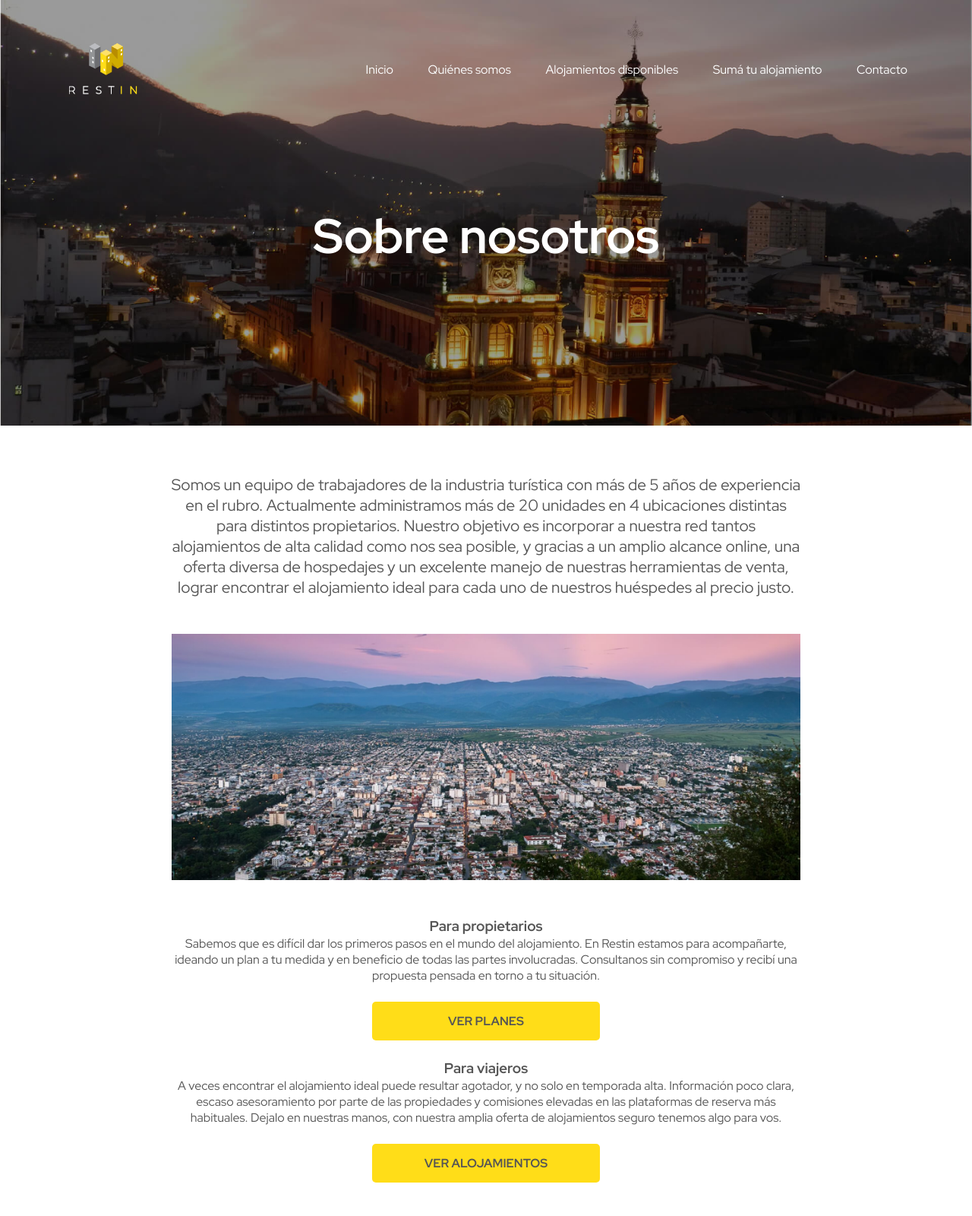
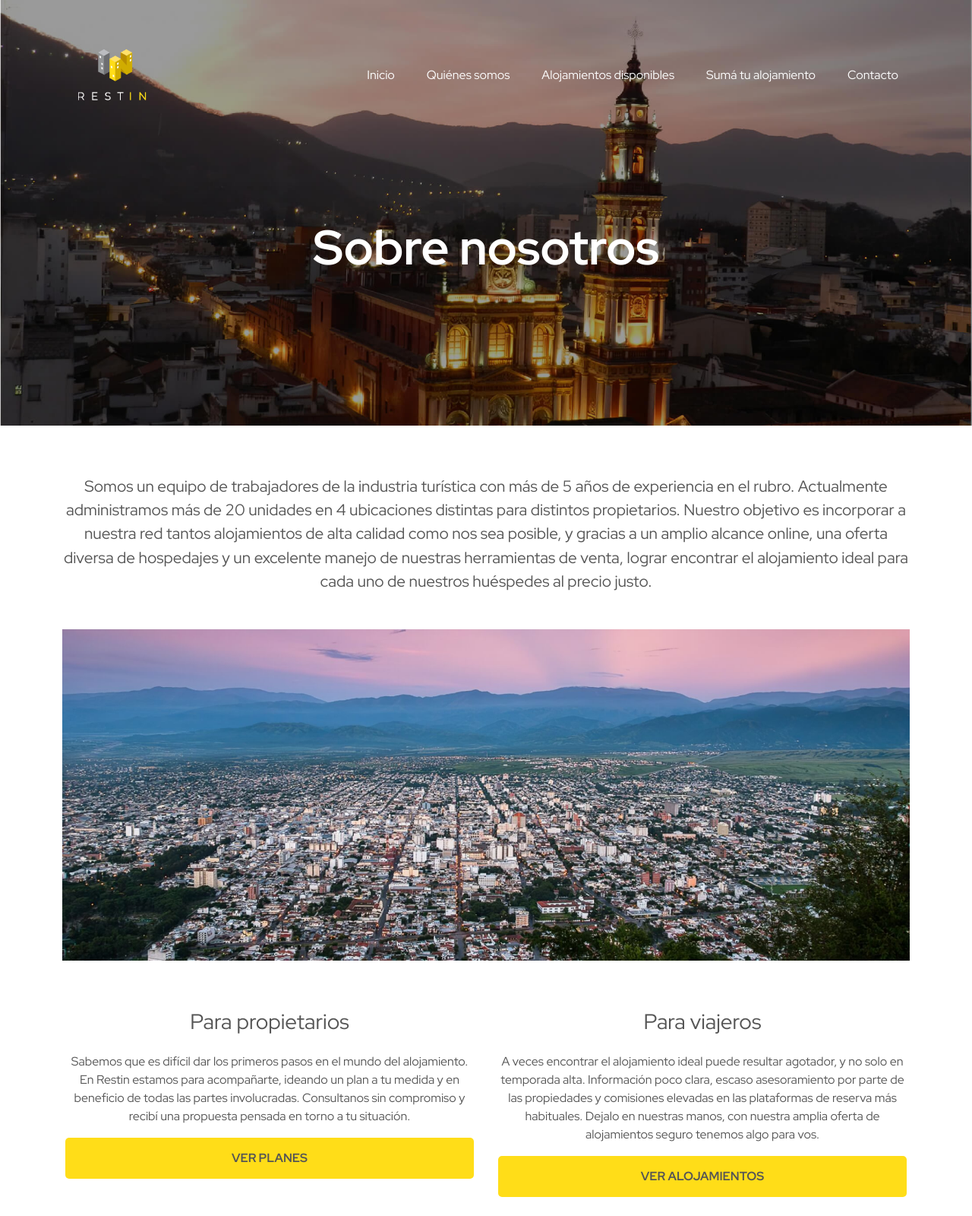
Before and after one commit to hernands/restin-alojamientos, a plain HTML site: page pages/quienes-somos.html in a window 1280 px wide. Shown: the top 1600 px of the page at 76% size. Drawn offline with nearby package versions, Linux system fonts and the light colour scheme.

Commit message:
agregando Bootstrap a pagina quienes somos

```diff
--- a/pages/quienes-somos.html
+++ b/pages/quienes-somos.html
@@ -12,30 +12,38 @@
     <link rel="preconnect" href="https://fonts.gstatic.com" crossorigin>
     <link href="https://fonts.googleapis.com/css2?family=Red+Hat+Display:wght@300;400;700&display=swap" rel="stylesheet">
     <!-- Fin Google fonts -->
+    <!-- Bootstrap -->
+    <link href="https://cdn.jsdelivr.net/npm/bootstrap@5.1.3/dist/css/bootstrap.min.css" rel="stylesheet" integrity="sha384-1BmE4kWBq78iYhFldvKuhfTAU6auU8tT94WrHftjDbrCEXSU1oBoqyl2QvZ6jIW3" crossorigin="anonymous">
+    <!-- Hoja de estilos propia -->
     <link rel="stylesheet" href="../css/styles.css">
     <title>Restin Salta - Quiénes somos</title>
 </head>
 <body>
     <!-- Header -->
     <header class="headerPaginas">
-        <div class="flexHeader">
+        <!-- Bootstrap Navbar -->
+        <nav class="navbar navbar-expand-lg navbar-dark">
+            <div class="container-fluid">
+                <div class="logoContainer">
                     <!-- Logo -->
-            <div class="logoContainer">
-                <a href="../index.html"><img src="../img/restin-logo-blanco.png" class="logo" alt="Logo"></a>
+                    <a href="./index.html"><img src="../img/restin-logo-blanco.png" class="logo" alt="Logo"></a>
                 </div>
-            <div>
-                <!-- Menú -->
-                <nav class="menu">
-                    <ul>
+                <button class="navbar-toggler" type="button" data-bs-toggle="collapse" data-bs-target="#navbarNavDropdown" aria-controls="navbarNavDropdown" aria-expanded="false" aria-label="Toggle navigation">
+                    <span class="navbar-toggler-icon"></span>
+                </button>
+                <div class="collapse navbar-collapse" id="navbarNavDropdown">
+                    <ul class="navbar-nav ms-auto menu">
+
                         <li><a href="../index.html">Inicio</a></li>
                         <li><a href="./quienes-somos.html">Quiénes somos</a></li>
                         <li><a href="./alojamientos.html">Alojamientos disponibles</a></li>
                         <li><a href="./publicar-propiedad.html">Sumá tu alojamiento</a></li>
                         <li><a href="./contacto.html">Contacto</a></li>
+
                     </ul>
-                </nav>
                 </div>
             </div>
+        </nav>
 
         <div class="containerH1">
             <h1>Sobre nosotros</h1>
@@ -44,20 +52,29 @@
 
     <main>
         <section class="section">
-            <div id="contenedorQuienesSomos">
+            <div class="container">
                 <p id="parrafoQuienesSomos">
                     Somos un equipo de trabajadores de la industria turística con más de 5 años de experiencia en el rubro. Actualmente administramos más de 20 unidades en 4 ubicaciones distintas para distintos propietarios. Nuestro objetivo es incorporar a nuestra red tantos alojamientos de alta calidad como nos sea posible, y gracias a un amplio alcance online, una oferta diversa de hospedajes y un excelente manejo de nuestras herramientas de venta, lograr encontrar el alojamiento ideal para cada uno de nuestros huéspedes al precio justo.
                 </p>
                 <img id="saltaPanoramica" src="../img/salta-background1-comprimido.jpg" alt="ciudad de salta">
-                <div>
+
+            </div>
+            <div class="container">
+                <div class="row text-center">
+                    <div class="col-12 col-lg-6 p-3">
+                        <div class="d-flex flex-column">
                             <h3>Para propietarios</h3>
-                    <p>Sabemos que es difícil dar los primeros pasos en el mundo del alojamiento. En Restin estamos para acompañarte, ideando un plan a tu medida y en beneficio de todas las partes involucradas. Consultanos sin compromiso y recibí una propuesta pensada en torno a tu situación.</p>
+                            <p class="mt-3">Sabemos que es difícil dar los primeros pasos en el mundo del alojamiento. En Restin estamos para acompañarte, ideando un plan a tu medida y en beneficio de todas las partes involucradas. Consultanos sin compromiso y recibí una propuesta pensada en torno a tu situación.</p>
                             <a class="botonGlobal" href="./publicar-propiedad.html">VER PLANES</a>
                         </div>
-                <div>
+                    </div>
+                    <div class="col-12 col-lg-6 p-3">
+                        <div class="d-flex flex-column">
                             <h3>Para viajeros</h3>
-                    <p>A veces encontrar el alojamiento ideal puede resultar agotador, y no solo en temporada alta. Información poco clara, escaso asesoramiento por parte de las propiedades y comisiones elevadas en las plataformas de reserva más habituales. Dejalo en nuestras manos, con nuestra amplia oferta de alojamientos seguro tenemos algo para vos. </p>
+                            <p class="mt-3">A veces encontrar el alojamiento ideal puede resultar agotador, y no solo en temporada alta. Información poco clara, escaso asesoramiento por parte de las propiedades y comisiones elevadas en las plataformas de reserva más habituales. Dejalo en nuestras manos, con nuestra amplia oferta de alojamientos seguro tenemos algo para vos. </p>
                             <a class="botonGlobal" href="./alojamientos.html"> VER ALOJAMIENTOS</a>
+                        </div>
+                    </div>
                 </div>
             </div>
         </section>
@@ -83,6 +100,7 @@
         </div>
 
     </footer>
-
+    <!-- Script de Bootstrap -->
+    <script src="https://cdn.jsdelivr.net/npm/bootstrap@5.1.3/dist/js/bootstrap.bundle.min.js" integrity="sha384-ka7Sk0Gln4gmtz2MlQnikT1wXgYsOg+OMhuP+IlRH9sENBO0LRn5q+8nbTov4+1p" crossorigin="anonymous"></script>
 </body>
 </html>
```
Lines whose indentation alone changed are shown as unchanged.
